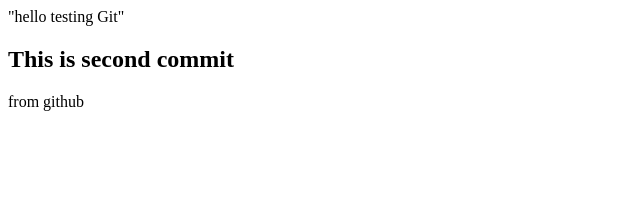
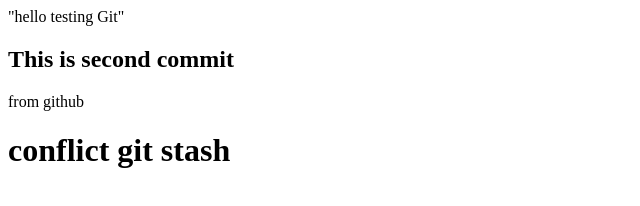
Before and after one commit to MyoThetMaung/A-Programmer, a plain HTML site: page index.html in a window 1280 px wide. Shown: the whole page, without its empty margins (0-640 px from the left). Drawn offline with Linux system fonts and the light colour scheme.

Commit message:
Update index.html

```diff
--- a/index.html
+++ b/index.html
@@ -9,5 +9,6 @@
     "hello testing Git"
     <h2>This is second commit</h2>
     <p> from github </p>
+    <h1> conflict git stash </h1>
 </body>
 </html>
```
